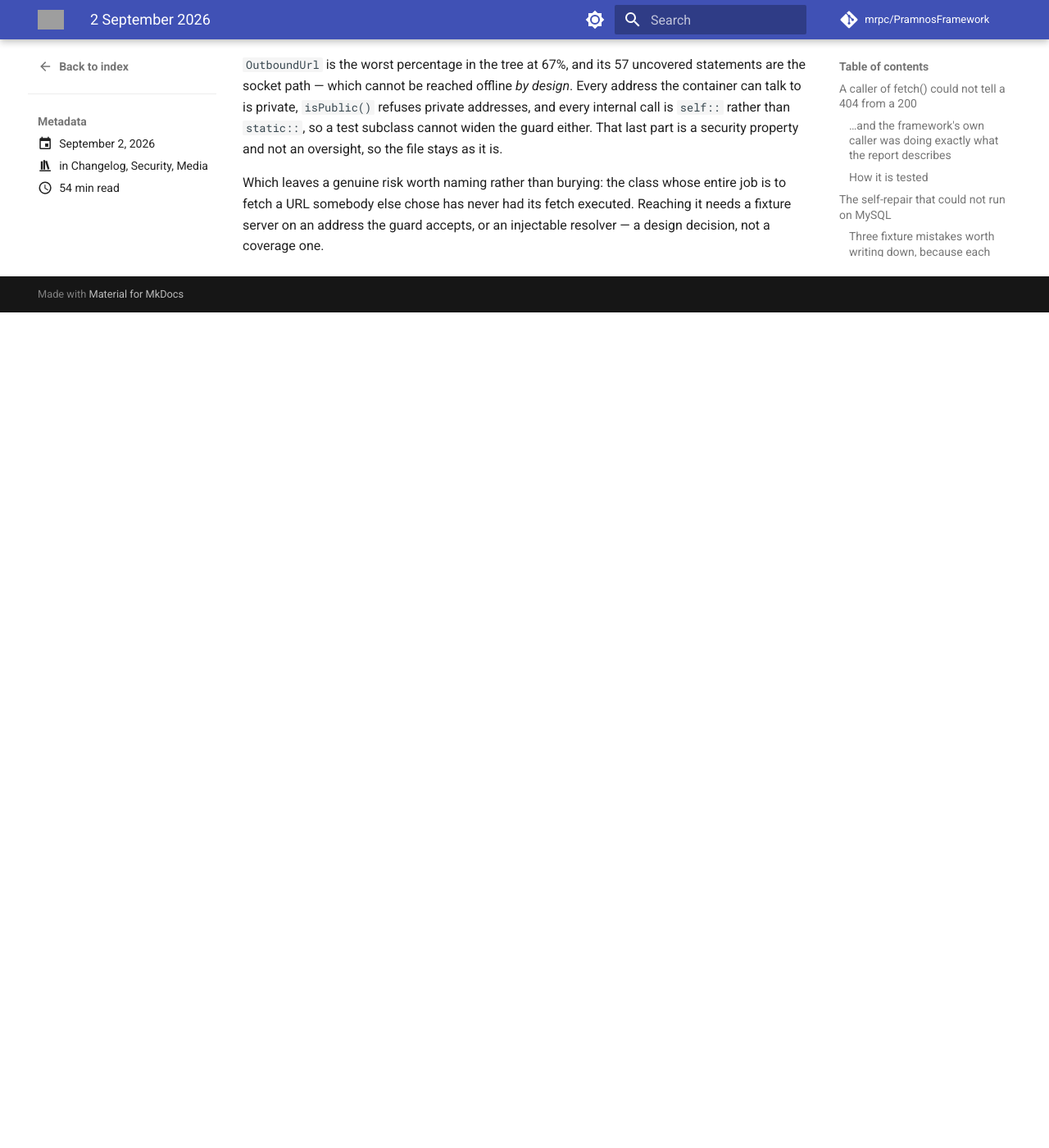
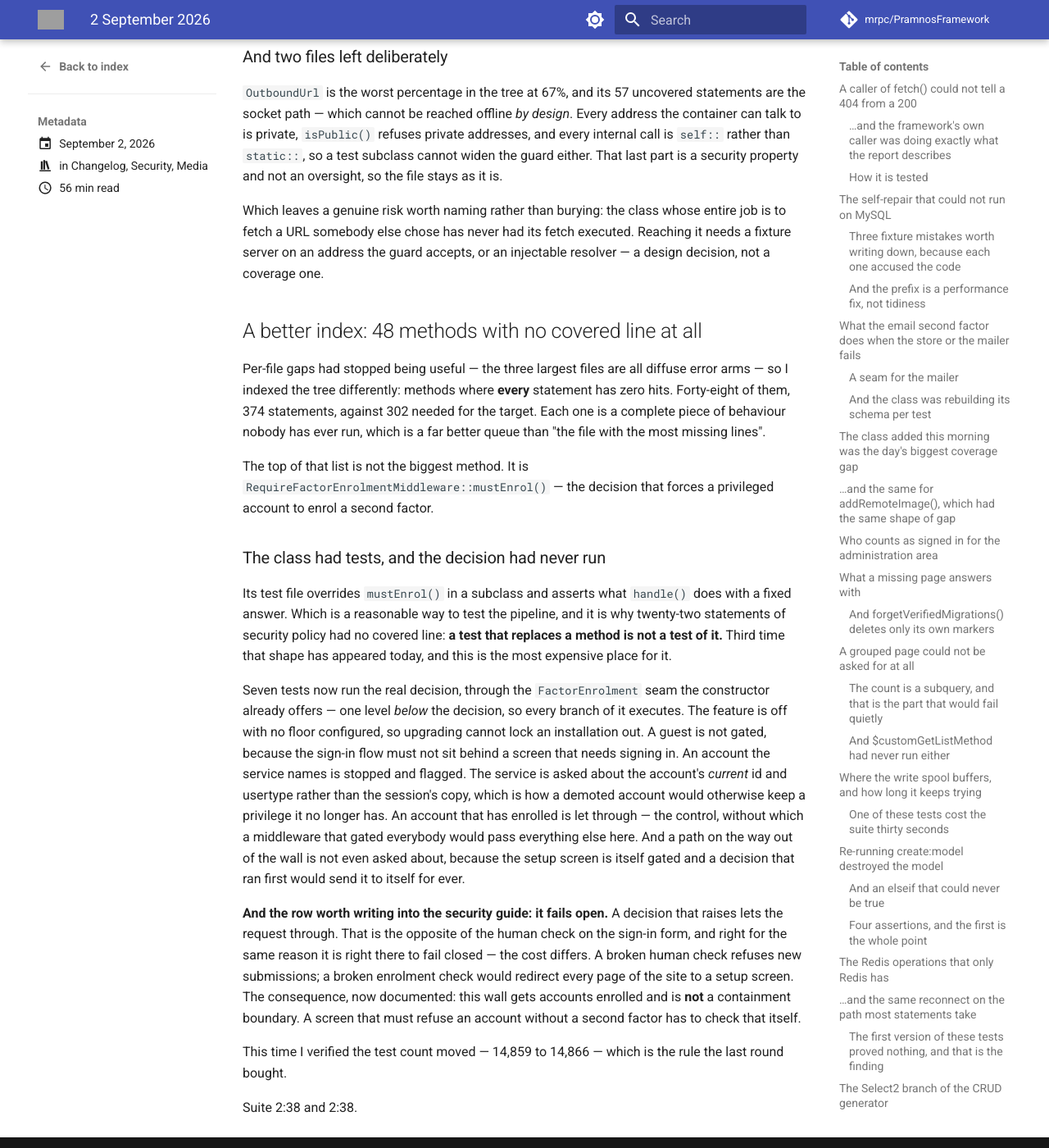
Before and after one commit to mrpc/PramnosFramework, an MkDocs documentation site: the page built from docs/version-history/posts/2026-09-02.md, in a window 1280 px wide and 1400 px high, scrolled down 34119 px. Shown: the whole window at 82% size. Built offline with MkDocs 1.6.1 and Material for MkDocs 9.7.7, drawn with Linux system fonts in a browser that asks for light colours; comment, search, counter and statistics services are not loaded; before the commit the page ends 34500 px from its top, so only the background shows below that; some of the changed text lies outside the part shown; grey boxes are pictures that could not be loaded.

Commit message:
test(auth): the enrolment decision had never run, and it fails open
Per-file gaps had stopped being useful, so I indexed methods where every
statement has zero hits: 48 of them, 374 statements, against 302 needed. Each is
a complete piece of behaviour nobody has run — a far better queue than "the file
with the most missing lines".

Top of it is `RequireFactorEnrolmentMiddleware::mustEnrol()`, the decision that
forces a privileged account to enrol a second factor. Its test file overrides
`mustEnrol()` in a subclass and asserts what `handle()` does with a fixed answer,
which is why twenty-two statements of security policy had no covered line: a test
that replaces a method is not a test of it. Third time that shape has appeared
today.

Seven tests run the real decision through the `FactorEnrolment` seam the
constructor already offers — one level below it, so every branch executes. Off
with no floor configured, so upgrading cannot lock an installation out. A guest
is not gated, since the sign-in flow must not sit behind a screen needing
sign-in. An account the service names is stopped and flagged. The service is
asked about the account's current id and usertype rather than the session's copy,
which is how a demoted account would keep a privilege it no longer has. An
account that has enrolled is let through — the control. And a path out of the
wall is not asked about, because the setup screen is itself gated and a decision
that ran first would send it to itself for ever.

The row worth documenting: it fails open. A decision that raises lets the request
through, which is the opposite of the sign-in form's human check and right for the
same reason — a broken human check refuses new submissions, a broken enrolment
check would redirect every page to a setup screen. So this wall gets accounts
enrolled and is not a containment boundary; a screen that must refuse an
unenrolled account has to check that itself.

Test count verified to move, 14,859 → 14,866. Suite 2:38 and 2:38.

```diff
--- a/docs/Pramnos_Security_Guide.md
+++ b/docs/Pramnos_Security_Guide.md
@@ -946,6 +946,36 @@
   credential problem. The log line is `HumanCheck challenge failed for login: …` or
   `HumanCheck verification failed for login: …`, in the `auth` channel.
 
+## Forced second-factor enrolment fails **open**
+
+`RequireFactorEnrolmentMiddleware` walks a privileged account to the setup screen until it has
+enrolled a second factor. Its decision has five ways of saying "not this request", and one of them
+is worth knowing before you rely on the wall:
+
+| Condition | Answer |
+|---|---|
+| `require_factor_enrolment_from_usertype` is `0` | not gated — the feature is off by default, so upgrading the framework cannot lock an installation out |
+| nobody is signed in | not gated — there is nothing to enrol, and the sign-in flow must not sit behind a screen that needs signing in |
+| the path is on the allow-list | not gated, **without consulting the enrolment service** |
+| there is no current user object | not gated |
+| the enrolment service says so | gated: redirect, and `$_SESSION['factor_enrolment_required']` is set for the screen to explain itself |
+| **the decision raises** | **not gated**, and a line in the `auth` log |
+
+That last row is deliberate and it is the opposite of the human check on the sign-in form, which
+fails closed. The difference is what each failure costs. A broken human check refuses new
+submissions; a broken enrolment check would redirect *every page* of the site to a setup screen, and
+if the allow-list were ever wrong, the setup screen too. Locking an installation out of itself
+because a lookup failed is worse than a privileged account going one more request without a second
+factor.
+
+So: **this wall is not a containment boundary.** It gets accounts enrolled; it is not something to
+rely on for keeping an unenrolled administrator out of a screen. If a screen must refuse an account
+without a second factor, check that on the screen.
+
+The allow-list short-circuiting *before* the service is consulted matters for more than speed: the
+setup screen is itself a gated path, and a decision that ran first would send it to itself for ever.
+Paths are compared on the first segment, not as a substring — `logo.png` is not `logout`.
+
 ## A URL is on your site only if the *next character* is a boundary
 
 Anywhere the framework decides whether a URL belongs to this installation — a `Referer` it will turn
--- a/docs/version-history/posts/2026-09-02.md
+++ b/docs/version-history/posts/2026-09-02.md
@@ -42,6 +42,7 @@
 - `ST_MakePoint()` takes longitude first, and nothing had ever checked
 - The deadlock retry, which had never retried anything
 - The privilege boundary in the admin area, and a green run that proved nothing
+- A better index: 48 methods with no covered line at all
 <!-- more -->
 
 ## A caller of `fetch()` could not tell a 404 from a 200
@@ -1322,3 +1323,44 @@
 Which leaves a genuine risk worth naming rather than burying: the class whose entire job is to fetch
 a URL somebody else chose has never had its fetch executed. Reaching it needs a fixture server on an
 address the guard accepts, or an injectable resolver — a design decision, not a coverage one.
+
+## A better index: 48 methods with no covered line at all
+
+Per-file gaps had stopped being useful — the three largest files are all diffuse error arms — so I
+indexed the tree differently: methods where **every** statement has zero hits. Forty-eight of them,
+374 statements, against 302 needed for the target. Each one is a complete piece of behaviour nobody
+has ever run, which is a far better queue than "the file with the most missing lines".
+
+The top of that list is not the biggest method. It is
+`RequireFactorEnrolmentMiddleware::mustEnrol()` — the decision that forces a privileged account to
+enrol a second factor.
+
+### The class had tests, and the decision had never run
+
+Its test file overrides `mustEnrol()` in a subclass and asserts what `handle()` does with a fixed
+answer. Which is a reasonable way to test the pipeline, and it is why twenty-two statements of
+security policy had no covered line: **a test that replaces a method is not a test of it.** Third
+time that shape has appeared today, and this is the most expensive place for it.
+
+Seven tests now run the real decision, through the `FactorEnrolment` seam the constructor already
+offers — one level *below* the decision, so every branch of it executes. The feature is off with no
+floor configured, so upgrading cannot lock an installation out. A guest is not gated, because the
+sign-in flow must not sit behind a screen that needs signing in. An account the service names is
+stopped and flagged. The service is asked about the account's *current* id and usertype rather than
+the session's copy, which is how a demoted account would otherwise keep a privilege it no longer
+has. An account that has enrolled is let through — the control, without which a middleware that
+gated everybody would pass everything else here. And a path on the way out of the wall is not even
+asked about, because the setup screen is itself gated and a decision that ran first would send it to
+itself for ever.
+
+**And the row worth writing into the security guide: it fails open.** A decision that raises lets
+the request through. That is the opposite of the human check on the sign-in form, and right for the
+same reason it is right there to fail closed — the cost differs. A broken human check refuses new
+submissions; a broken enrolment check would redirect every page of the site to a setup screen. The
+consequence, now documented: this wall gets accounts enrolled and is **not** a containment boundary.
+A screen that must refuse an account without a second factor has to check that itself.
+
+This time I verified the test count moved — 14,859 to 14,866 — which is the rule the last round
+bought.
+
+Suite 2:38 and 2:38.
```
Also changed, not shown: other parts of docs/version-history/posts/2026-09-02.md (+1 -1 lines), 1 other file.
